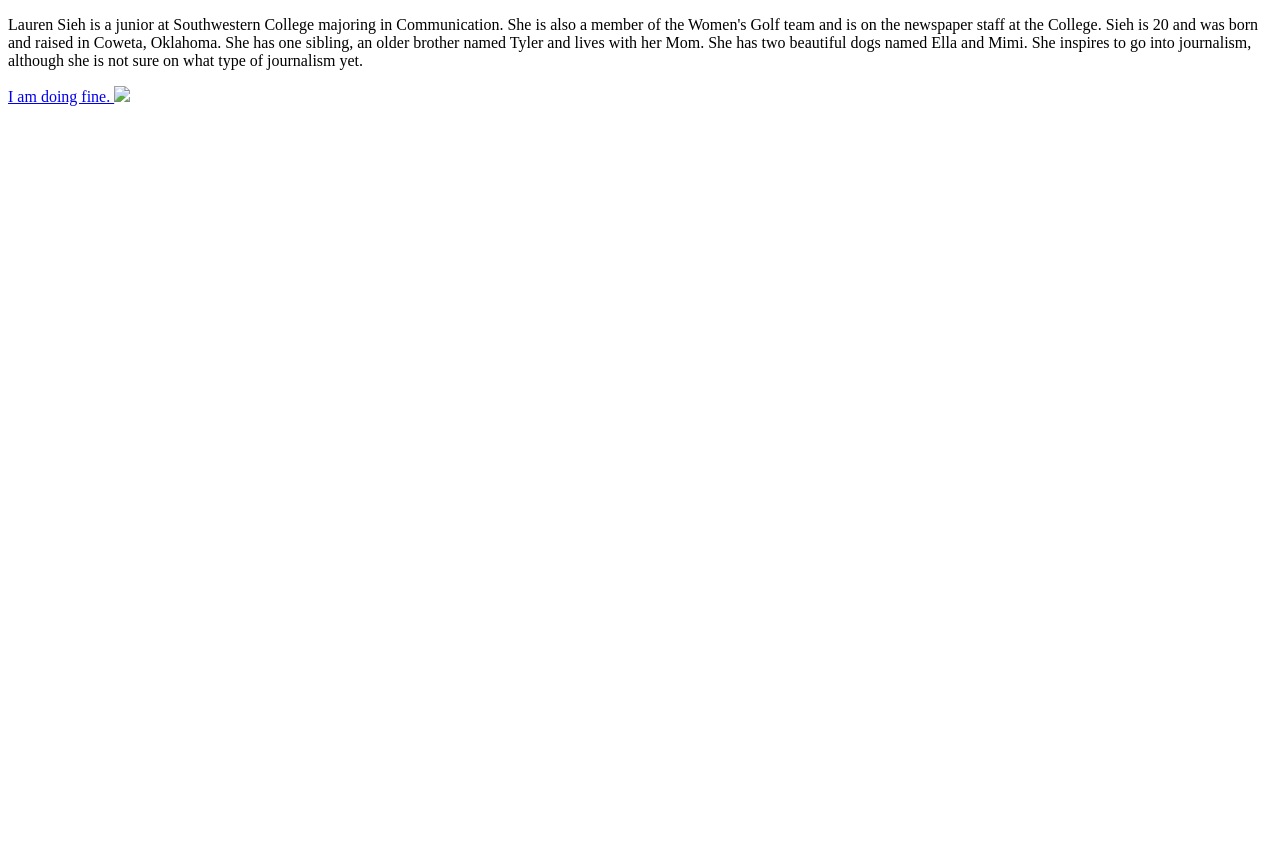
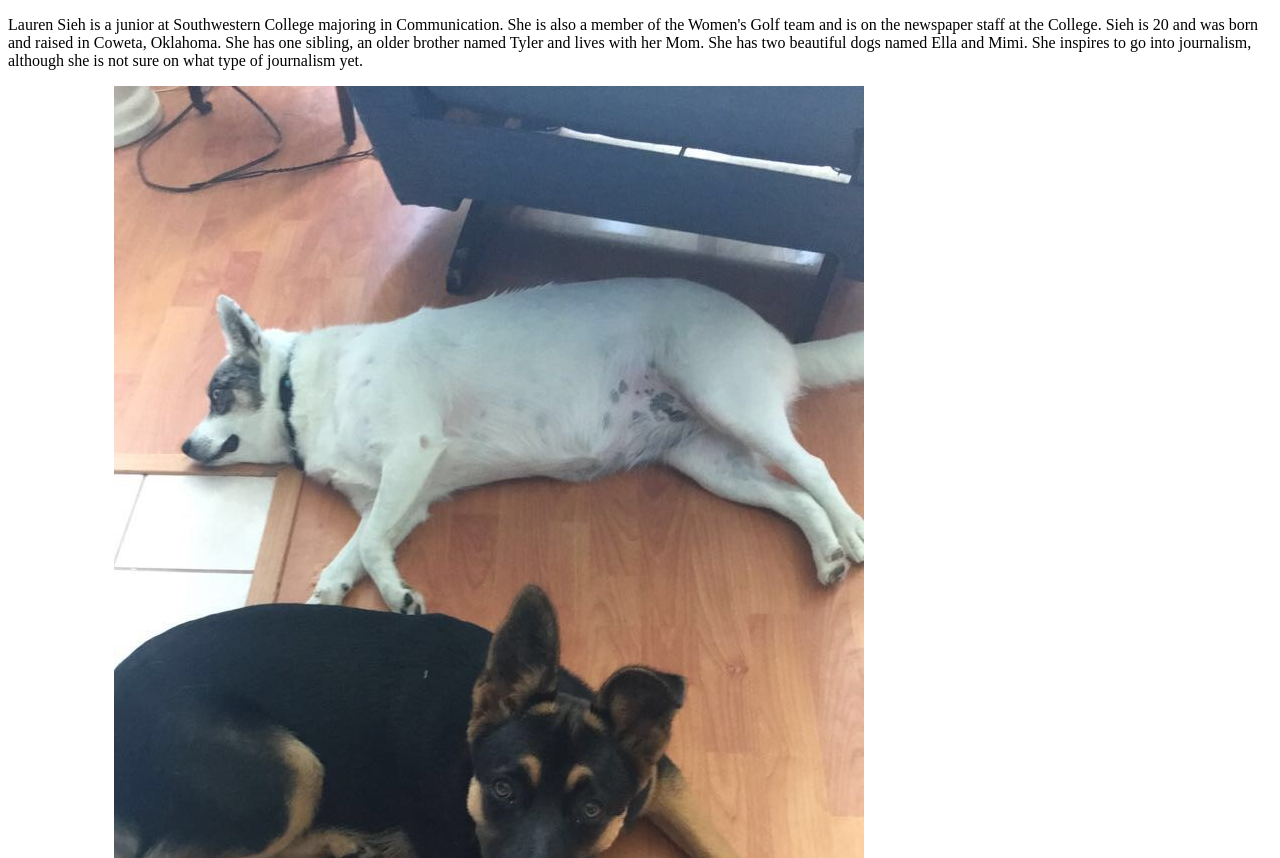
Before and after one commit to LaurenSieh/hello-world, a plain HTML site: page how-are-you/index.html in a window 1280 px wide. Shown: the top 858 px of the page. Before the commit the page ends 800 px from the top, so only its background shows below. Drawn offline with Linux system fonts and the light colour scheme.

Commit message:
Updated puppers

```diff
--- a/how-are-you/index.html
+++ b/how-are-you/index.html
@@ -13,6 +13,6 @@
        <a href="..">
       I am doing fine.
     </a>
-    <img src="..">
+    <img src="../Puppers.jpg">
   </body>
-<html>
+</html>
```
